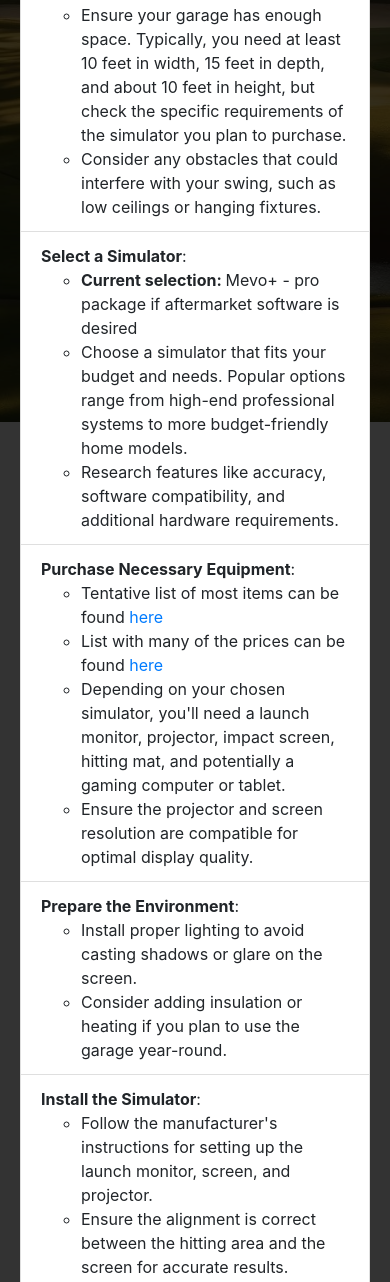
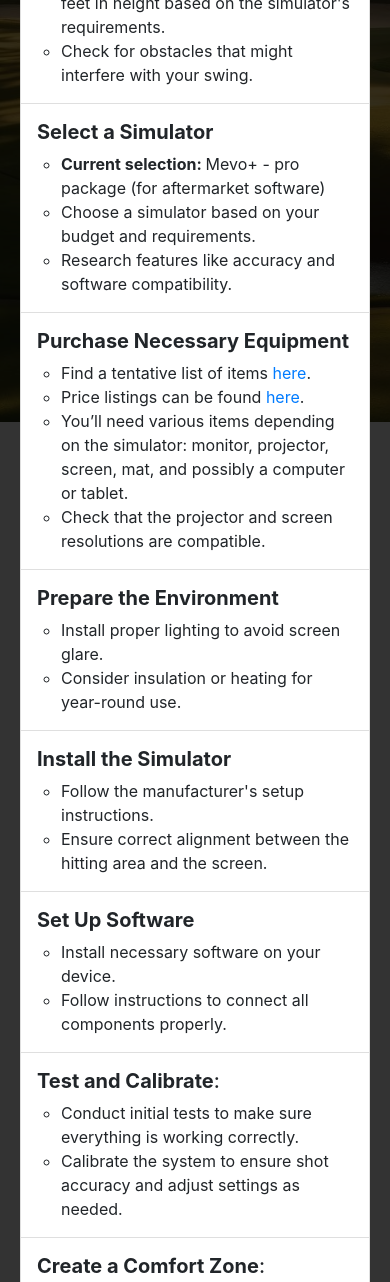
Before and after one commit to jfelver/jeff-golf-sim, a plain HTML site: page top-level-checklist.html in a window 390 px wide. Shown: the part 422-1704 px from the top of the page. Drawn offline with nearby package versions, Linux system fonts and the light colour scheme.

Commit message:
Formatting updates for mobile

```diff
--- a/top-level-checklist.html
+++ b/top-level-checklist.html
@@ -6,6 +6,16 @@
     <link href="https://stackpath.bootstrapcdn.com/bootstrap/4.5.2/css/bootstrap.min.css" rel="stylesheet">
     <title>Golf Simulator Setup Guide</title>
     <link rel="stylesheet" href="css/styles.css">
+    <style>
+        /* Optional: Additional custom styles for better mobile viewing */
+        .list-group-item {
+            padding: 1rem 1rem; /* Increase padding for better touch targets */
+        }
+        .list-group-item ul {
+            margin-top: 0.5rem; /* Space above sublists */
+            padding-left: 1.5rem; /* Indent sublists */
+        }
+    </style>
 </head>
 <body>
     <nav class="navbar navbar-expand-lg navbar-dark">
@@ -32,68 +42,68 @@
         <h1 class="text-center mb-4">Golf Simulator Setup Guide</h1>
         <ol class="list-group list-group-numbered">
             <li class="list-group-item">
-                <strong>Assess Your Space</strong>:
+                <h5><strong>Assess Your Space</strong></h5>
                 <ul>
-                    <li><strong>NOTE:</strong> The measurements for the space need to be finalized/confirmed before purchase of the screen and side guards</li>
-                    <li><a href="https://golfsimplanner.benq.com/" target="_blank">This link will be handy for space considerations</a></li>
-                    <li>Ensure your garage has enough space. Typically, you need at least 10 feet in width, 15 feet in depth, and about 10 feet in height, but check the specific requirements of the simulator you plan to purchase.</li>
-                    <li>Consider any obstacles that could interfere with your swing, such as low ceilings or hanging fixtures.</li>
+                    <li><strong>NOTE:</strong> Finalize measurements before purchasing the screen and side guards.</li>
+                    <li><a href="https://golfsimplanner.benq.com/" target="_blank">Helpful link for space considerations</a></li>
+                    <li>Ensure your garage has at least 10 feet in width, 15 feet in depth, and 10 feet in height based on the simulator's requirements.</li>
+                    <li>Check for obstacles that might interfere with your swing.</li>
                 </ul>
             </li>
             <li class="list-group-item">
-                <strong>Select a Simulator</strong>:
+                <h5><strong>Select a Simulator</strong></h5>
                 <ul>
-                    <li><strong>Current selection: </strong>Mevo+ - pro package if aftermarket software is desired</li>
-                    <li>Choose a simulator that fits your budget and needs. Popular options range from high-end professional systems to more budget-friendly home models.</li>
-                    <li>Research features like accuracy, software compatibility, and additional hardware requirements.</li>
+                    <li><strong>Current selection: </strong>Mevo+ - pro package (for aftermarket software)</li>
+                    <li>Choose a simulator based on your budget and requirements.</li>
+                    <li>Research features like accuracy and software compatibility.</li>
                 </ul>
             </li>
             <li class="list-group-item">
-                <strong>Purchase Necessary Equipment</strong>:
+                <h5><strong>Purchase Necessary Equipment</strong></h5>
                 <ul>
-                    <li>Tentative list of most items can be found <a href="equipment-list.html" target="_blank">here</a></li>
-                    <li>List with many of the prices can be found <a href="equipment-prices.html" target="_blank">here</a></li>
-                    <li>Depending on your chosen simulator, you'll need a launch monitor, projector, impact screen, hitting mat, and potentially a gaming computer or tablet.</li>
-                    <li>Ensure the projector and screen resolution are compatible for optimal display quality.</li>
+                    <li>Find a tentative list of items <a href="equipment-list.html" target="_blank">here</a>.</li>
+                    <li>Price listings can be found <a href="equipment-prices.html" target="_blank">here</a>.</li>
+                    <li>You’ll need various items depending on the simulator: monitor, projector, screen, mat, and possibly a computer or tablet.</li>
+                    <li>Check that the projector and screen resolutions are compatible.</li>
                 </ul>
             </li>
             <li class="list-group-item">
-                <strong>Prepare the Environment</strong>:
+                <h5><strong>Prepare the Environment</strong></h5>
                 <ul>
-                    <li>Install proper lighting to avoid casting shadows or glare on the screen.</li>
-                    <li>Consider adding insulation or heating if you plan to use the garage year-round.</li>
+                    <li>Install proper lighting to avoid screen glare.</li>
+                    <li>Consider insulation or heating for year-round use.</li>
                 </ul>
             </li>
             <li class="list-group-item">
-                <strong>Install the Simulator</strong>:
+                <h5><strong>Install the Simulator</strong></h5>
                 <ul>
-                    <li>Follow the manufacturer's instructions for setting up the launch monitor, screen, and projector.</li>
-                    <li>Ensure the alignment is correct between the hitting area and the screen for accurate results.</li>
+                    <li>Follow the manufacturer's setup instructions.</li>
+                    <li>Ensure correct alignment between the hitting area and the screen.</li>
                 </ul>
             </li>
             <li class="list-group-item">
-                <strong>Set Up Software</strong>:
+                <h5><strong>Set Up Software</strong></h5>
                 <ul>
-                    <li>Install the simulator software on your computer or device.</li>
-                    <li>Connect the system according to the instructions, ensuring all components are properly linked and configured.</li>
+                    <li>Install necessary software on your device.</li>
+                    <li>Follow instructions to connect all components properly.</li>
                 </ul>
             </li>
             <li class="list-group-item">
-                <strong>Test and Calibrate</strong>:
+                <h5><strong>Test and Calibrate</strong>:</h5>
                 <ul>
                     <li>Conduct initial tests to make sure everything is working correctly.</li>
                     <li>Calibrate the system to ensure shot accuracy and adjust settings as needed.</li>
                 </ul>
             </li>
             <li class="list-group-item">
-                <strong>Create a Comfort Zone</strong>:
+                <h5><strong>Create a Comfort Zone</strong>:</h5>
                 <ul>
                     <li>Consider installing a comfortable seating area or golf bag storage.</li>
                     <li>Add items like a putting green or chipping net if space allows for additional practice.</li>
                 </ul>
             </li>
             <li class="list-group-item">
-                <strong>Safety Measures</strong>:
+                <h5><strong>Safety Measures</strong>:</h5>
                 <ul>
                     <li>Install protective netting if there’s a risk of wayward shots causing damage.</li>
                     <li>Make sure your garage door is secure and that no vehicles or fragile items are in the hitting area.</li>
```
